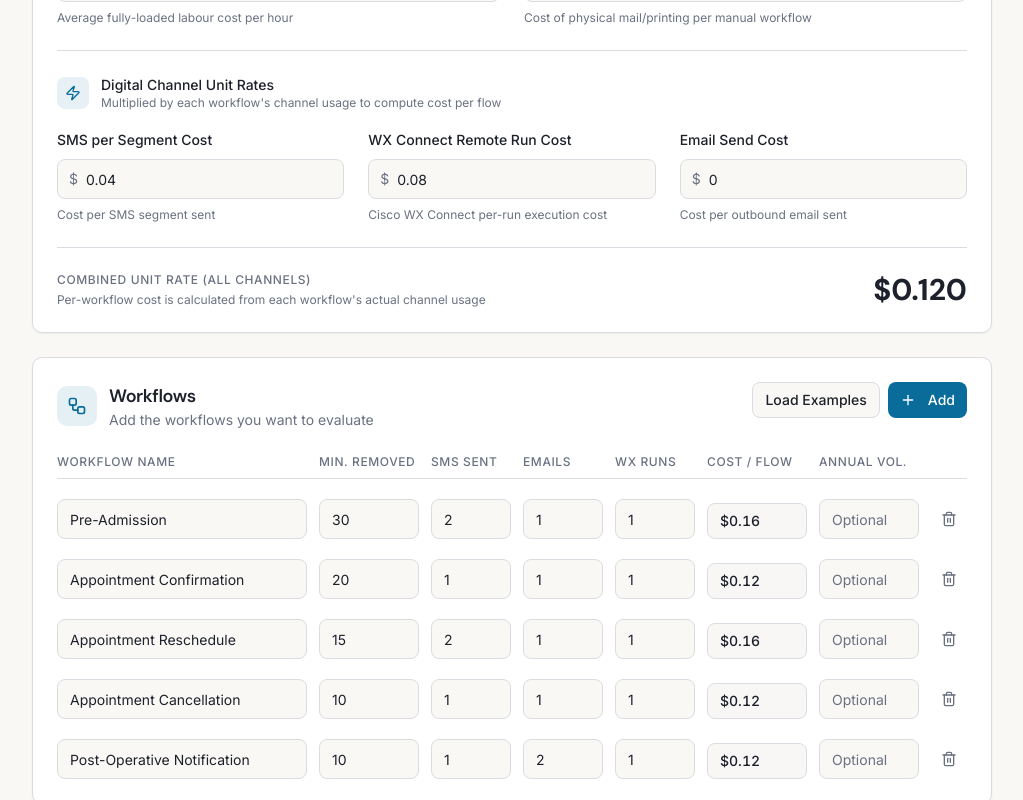
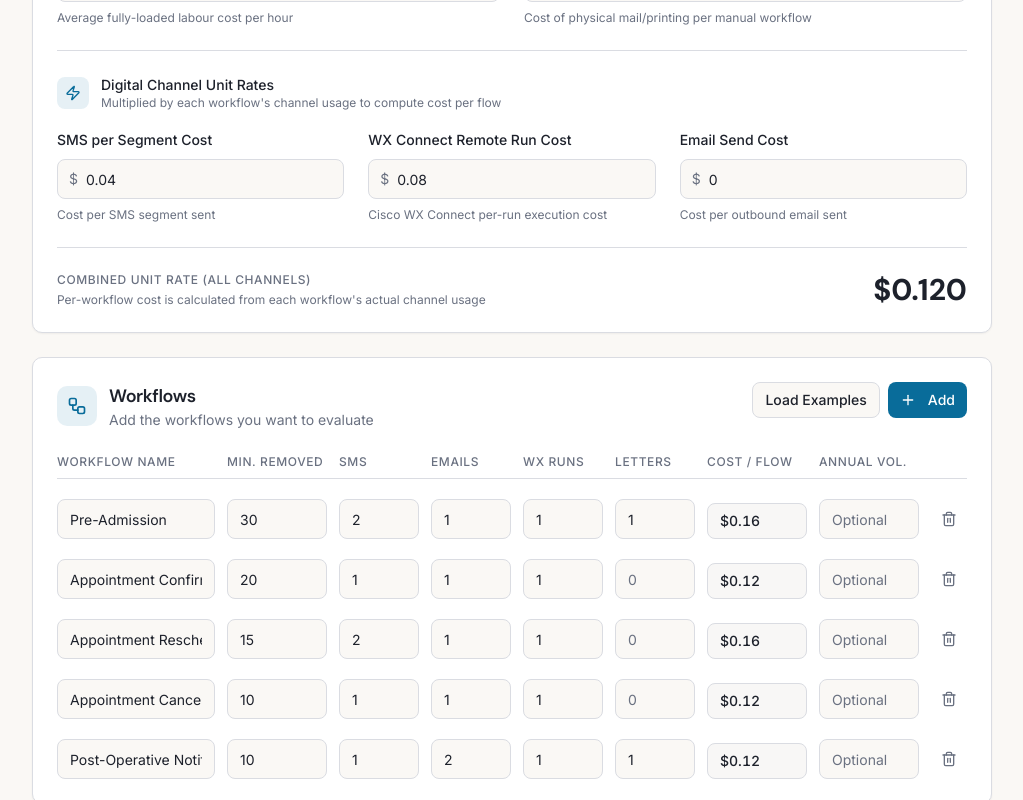
Before and after one commit to suneater-io/wxcc_roi, a Next.js app: page / in a window 1280 px wide. Both pictures are taken after a click on the button "Load Examples". Shown: the part 1221-2021 px from the top of the page, without its empty margins (128-1151 px from the left). Built offline with nearby package versions, Linux system fonts and the light colour scheme.

Commit message:
[dyad] Added per-workflow letter tracking for accurate postage savings - wrote 2 file(s)

```diff
--- a/components/roi/roi-calculator.tsx
+++ b/components/roi/roi-calculator.tsx
@@ -11,11 +11,11 @@ import { ResultsPanel } from "./results-panel"
 import { SavingsStats } from "./savings-stats"
 
 const DEFAULT_WORKFLOWS: Omit<Workflow, "id">[] = [
-  { name: "Pre-Admission", minutesRemoved: 30, smsPerFlow: 2, emailsPerFlow: 1, wxConnectRunsPerFlow: 1, annualVolume: null },
-  { name: "Appointment Confirmation", minutesRemoved: 20, smsPerFlow: 1, emailsPerFlow: 1, wxConnectRunsPerFlow: 1, annualVolume: null },
-  { name: "Appointment Reschedule", minutesRemoved: 15, smsPerFlow: 2, emailsPerFlow: 1, wxConnectRunsPerFlow: 1, annualVolume: null },
-  { name: "Appointment Cancellation", minutesRemoved: 10, smsPerFlow: 1, emailsPerFlow: 1, wxConnectRunsPerFlow: 1, annualVolume: null },
-  { name: "Post-Operative Notification", minutesRemoved: 10, smsPerFlow: 1, emailsPerFlow: 2, wxConnectRunsPerFlow: 1, annualVolume: null },
+  { name: "Pre-Admission", minutesRemoved: 30, smsPerFlow: 2, emailsPerFlow: 1, wxConnectRunsPerFlow: 1, lettersPerFlow: 1, annualVolume: null },
+  { name: "Appointment Confirmation", minutesRemoved: 20, smsPerFlow: 1, emailsPerFlow: 1, wxConnectRunsPerFlow: 1, lettersPerFlow: 0, annualVolume: null },
+  { name: "Appointment Reschedule", minutesRemoved: 15, smsPerFlow: 2, emailsPerFlow: 1, wxConnectRunsPerFlow: 1, lettersPerFlow: 0, annualVolume: null },
+  { name: "Appointment Cancellation", minutesRemoved: 10, smsPerFlow: 1, emailsPerFlow: 1, wxConnectRunsPerFlow: 1, lettersPerFlow: 0, annualVolume: null },
+  { name: "Post-Operative Notification", minutesRemoved: 10, smsPerFlow: 1, emailsPerFlow: 2, wxConnectRunsPerFlow: 1, lettersPerFlow: 1, annualVolume: null },
 ]
 
 let nextId = 1
@@ -89,6 +89,7 @@ export function RoiCalculator() {
         smsPerFlow: 0,
         emailsPerFlow: 0,
         wxConnectRunsPerFlow: 0,
+        lettersPerFlow: 0,
         annualVolume: null,
       },
     ])
@@ -121,7 +122,8 @@ export function RoiCalculator() {
     return validWorkflows.map((w) => {
       const hoursRemoved = w.minutesRemoved / 60
       const labourSaving = hoursRemoved * staffHourlyCost
-      const totalManualSaving = labourSaving + postagePaperCost
+      const postageSaving = w.lettersPerFlow * postagePaperCost
+      const totalManualSaving = labourSaving + postageSaving
       const digitalCost = calcWorkflowDigitalCost(w)
       const netValuePerInteraction = totalManualSaving - digitalCost
       const breakEvenInteractions =
@@ -134,7 +136,7 @@ export function RoiCalculator() {
       return {
         name: w.name,
         minutesRemoved: w.minutesRemoved,
-        labourSaving: totalManualSaving, // Renamed conceptually to total manual saving
+        labourSaving: totalManualSaving,
         digitalCostPerFlow: digitalCost,
         netValuePerInteraction,
         breakEvenInteractions:
--- a/components/roi/workflow-list.tsx
+++ b/components/roi/workflow-list.tsx
@@ -13,6 +13,7 @@ export interface Workflow {
   smsPerFlow: number
   emailsPerFlow: number
   wxConnectRunsPerFlow: number
+  lettersPerFlow: number
   annualVolume: number | null
 }
 
@@ -86,7 +87,7 @@ export function WorkflowList({ workflows, unitCosts, onAdd, onRemove, onUpdate,
         ) : (
           <div className="space-y-4">
             {/* Column headers for lg+ */}
-            <div className="hidden items-center gap-3 border-b pb-2 lg:grid lg:grid-cols-[1fr_100px_80px_80px_80px_100px_100px_36px]">
+            <div className="hidden items-center gap-3 border-b pb-2 lg:grid lg:grid-cols-[1fr_100px_80px_80px_80px_80px_100px_100px_36px]">
               <span className="text-xs font-medium uppercase tracking-wider text-muted-foreground">
                 Workflow Name
               </span>
@@ -94,13 +95,16 @@ export function WorkflowList({ workflows, unitCosts, onAdd, onRemove, onUpdate,
                 Min. Removed
               </span>
               <span className="text-xs font-medium uppercase tracking-wider text-muted-foreground">
-                SMS Sent
+                SMS
               </span>
               <span className="text-xs font-medium uppercase tracking-wider text-muted-foreground">
                 Emails
               </span>
               <span className="text-xs font-medium uppercase tracking-wider text-muted-foreground">
                 WX Runs
+              </span>
+              <span className="text-xs font-medium uppercase tracking-wider text-muted-foreground">
+                Letters
               </span>
               <span className="text-xs font-medium uppercase tracking-wider text-muted-foreground">
                 Cost / Flow
@@ -116,7 +120,7 @@ export function WorkflowList({ workflows, unitCosts, onAdd, onRemove, onUpdate,
               return (
                 <div
                   key={workflow.id}
-                  className="grid grid-cols-1 items-end gap-3 rounded-lg border bg-card p-4 lg:grid-cols-[1fr_100px_80px_80px_80px_100px_100px_36px] lg:border-0 lg:bg-transparent lg:p-0"
+                  className="grid grid-cols-1 items-end gap-3 rounded-lg border bg-card p-4 lg:grid-cols-[1fr_100px_80px_80px_80px_80px_100px_100px_36px] lg:border-0 lg:bg-transparent lg:p-0"
                 >
                   <div className="space-y-1">
                     <Label className="text-xs lg:sr-only">Workflow Name</Label>
@@ -175,6 +179,18 @@ export function WorkflowList({ workflows, unitCosts, onAdd, onRemove, onUpdate,
                     />
                   </div>
                   <div className="space-y-1">
+                    <Label className="text-xs lg:sr-only">Letters Sent</Label>
+                    <Input
+                      type="number"
+                      min="0"
+                      placeholder="0"
+                      value={workflow.lettersPerFlow || ""}
+                      onChange={(e) =>
+                        onUpdate(workflow.id, "lettersPerFlow", Number.parseFloat(e.target.value) || 0)
+                      }
+                    />
+                  </div>
+                  <div className="space-y-1">
                     <Label className="text-xs lg:sr-only">Cost / Flow</Label>
                     <div className="flex h-9 items-center rounded-md border bg-muted/50 px-3">
                       <span className="text-sm font-medium tabular-nums text-foreground">
```
